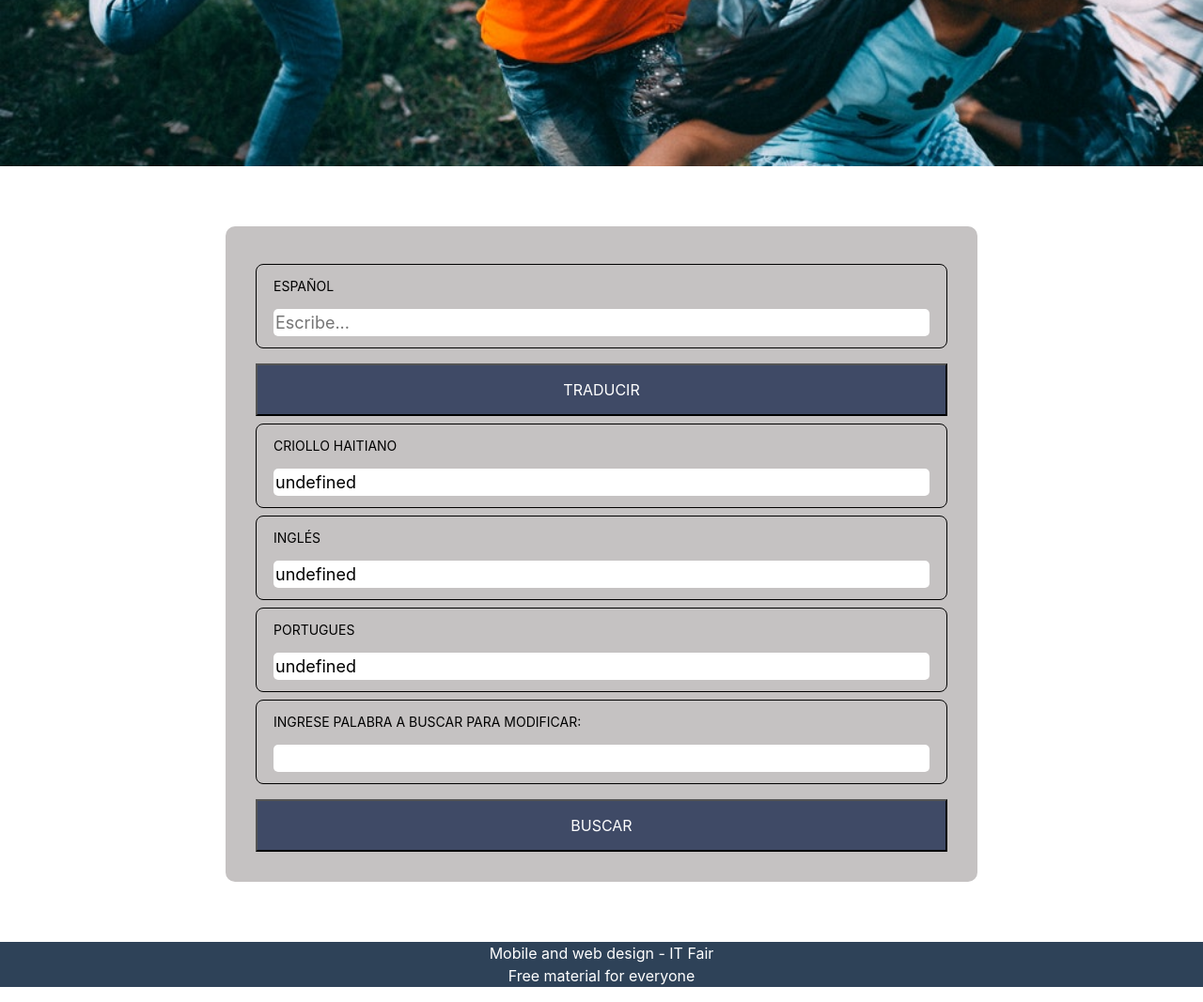
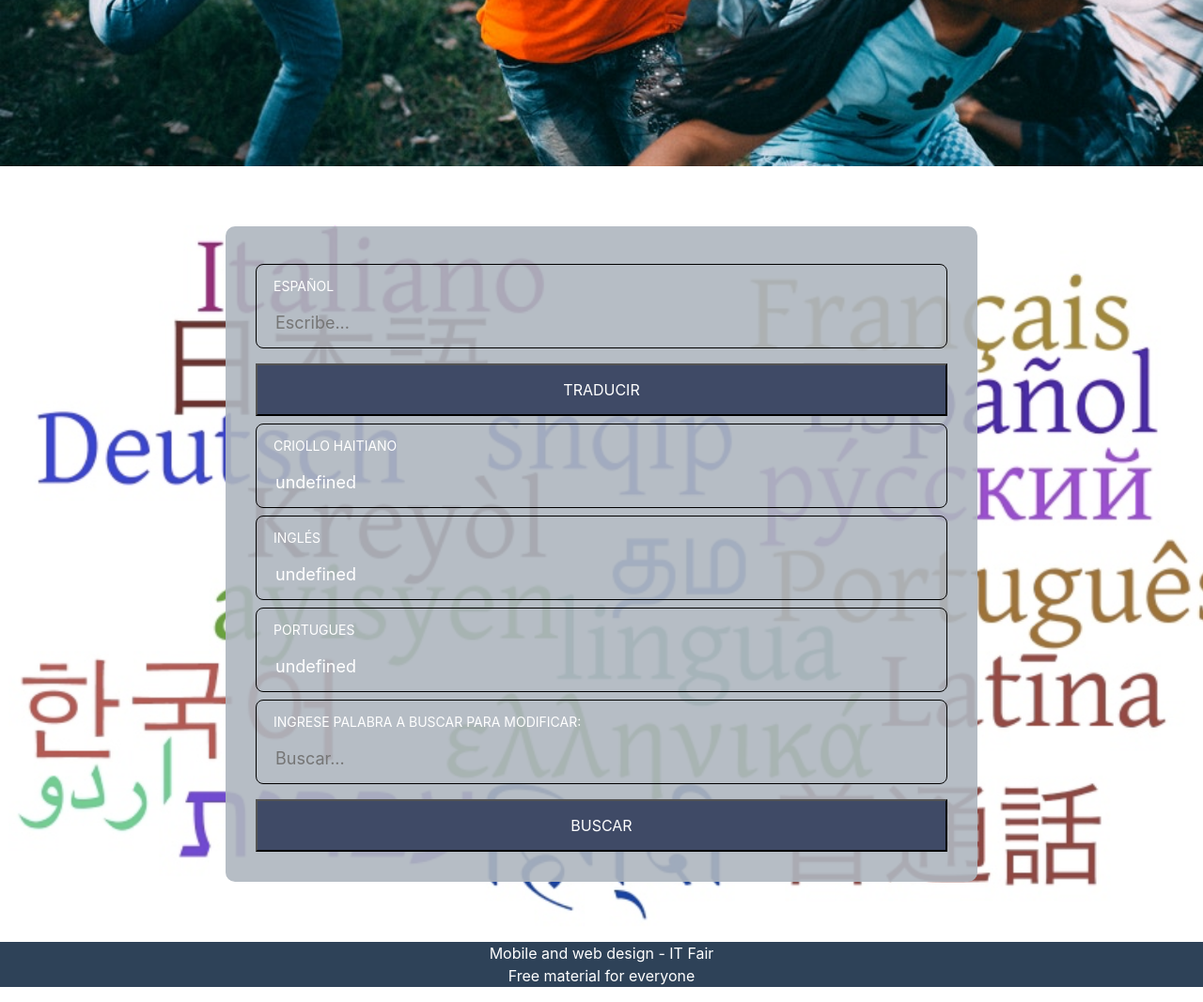
Before and after one commit to elwuapo/I-speak, a Django app: page /diccionario/ in a window 1280 px wide. Shown: the part 673-1740 px from the top of the page at 94% size. Run offline with Django 3.2, Linux system fonts and the light colour scheme; the visitor is signed in with stand-in values (Sample User, id 1); some libraries are stand-ins or nearby versions.

Commit message:
mejoramiento del maquetado

```diff
--- a/Ispeak/pagweb/static/css/estilo.css
+++ b/Ispeak/pagweb/static/css/estilo.css
@@ -169,20 +169,27 @@
 
 /*Diccionario*/
 
+.traductor{
+  background-image: url(../img/lenguajes.png);
+  background-attachment: fixed;
+  background-size: cover;
+
+}
+
 
 .container-diccion{
 padding: 5%;
-
 }
 
 .diccion{
-    background-color: rgb(197, 194, 194);
+    background-color:rgba(174, 182, 191, .9);
     text-align: center;
     max-width: 800px;
     margin: 0 auto;
     padding: 2rem;
     border-radius: 10px;
 }
+
 .txtd{
     border:1px solid black;
     margin: 8px 0;
@@ -192,7 +199,7 @@
 .txtd label{
     display: block;
     text-align: left;
-    color: black;
+    color: white;
     text-transform: uppercase;
     font-size: 14px;
 }
@@ -203,9 +210,9 @@
     outline: none;
     font-size: 18px;
     margin-top: 6px;
-    background: white;
-    border-radius: 5px;
+    color:white;
 }
+
 .diccion-botn{
     display: inline-block;
     background: rgb(63, 74, 102);
@@ -300,8 +307,9 @@
 }
 
 .cont-agrega{
+
     text-align: center;
-    background-color: gray;
+    background-color:rgba(174, 182, 191, .9);
     max-width: 800px;
     margin: 10px  auto;
     padding: 2rem;
@@ -340,15 +348,17 @@
 }
 
 .modi{
-    padding: 5%;
+    padding: 7%;
 }
 
 .cont-modi{
+    background-color:rgba(174, 182, 191, .9);
     text-align: center;
     max-width: 800px;
     margin: 0 auto;
     padding: 2rem;
     border-radius: 10px;
+    box-shadow: 0 0 20px #000000b3;
 
 }
 .txtb2{
@@ -371,6 +381,7 @@
     outline: none;
     font-size: 18px;
     margin-top: 6px;
+    color:white;
 }
 
 
@@ -387,7 +398,7 @@
 }
 
 .cont-elim{
-    background-color: gray;
+    background-color:rgba(174, 182, 191, .9);
     text-align: center;
     max-width: 800px;
     margin: 0 auto;
@@ -418,6 +429,7 @@
     outline: none;
     font-size: 18px;
     margin-top: 6px;
+    color:white;
 }
 
 
--- a/Ispeak/pagweb/templates/Diccionario.html
+++ b/Ispeak/pagweb/templates/Diccionario.html
@@ -30,7 +30,7 @@
         {% csrf_token %}
             <div class="txtd">
                 <label for="exampleInputEmail1">Español</label>
-                <input type="text" id="enEspañol" placeholder="Escribe..." value = "{{palabra.español}}" name="traducirEspañol">
+                <input type="text" id="enEspañol" style="color:black" placeholder="Escribe..." value = "{{palabra.español}}" name="traducirEspañol">
             </div>
             <div>
                 <input type="submit" class="diccion-botn" value="Traducir">
@@ -56,7 +56,7 @@
         {% csrf_token %}
         <div class="txtd">
            <label for="text">ingrese palabra a buscar para modificar:</label>
-           <input type="text" name = "buscarEspañol">
+           <input type="text" placeholder="Buscar..." name = "buscarEspañol">
         </div>
 
         <div>
```
Also changed, not shown: Ispeak/pagweb/static/img/inmigrantes.jpg (added), Ispeak/pagweb/static/img/lenguaje.jpg (added), Ispeak/pagweb/static/img/lenguajes.png (added), Ispeak/pagweb/templates/modificar.html (line endings or trailing spaces).
